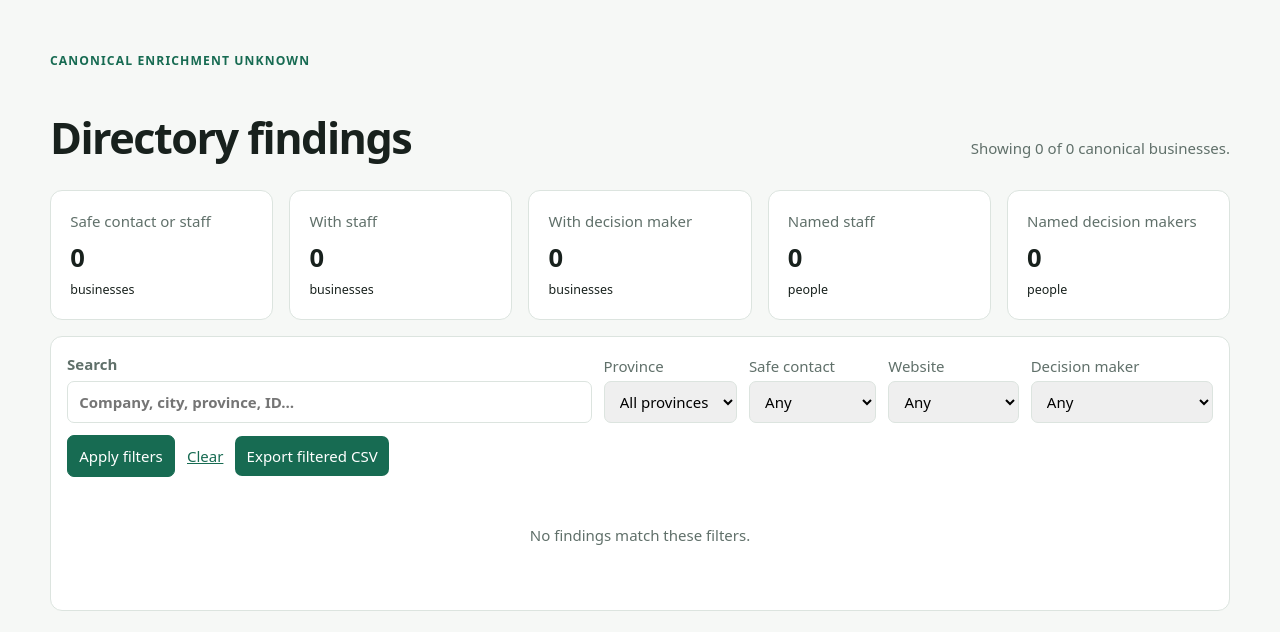
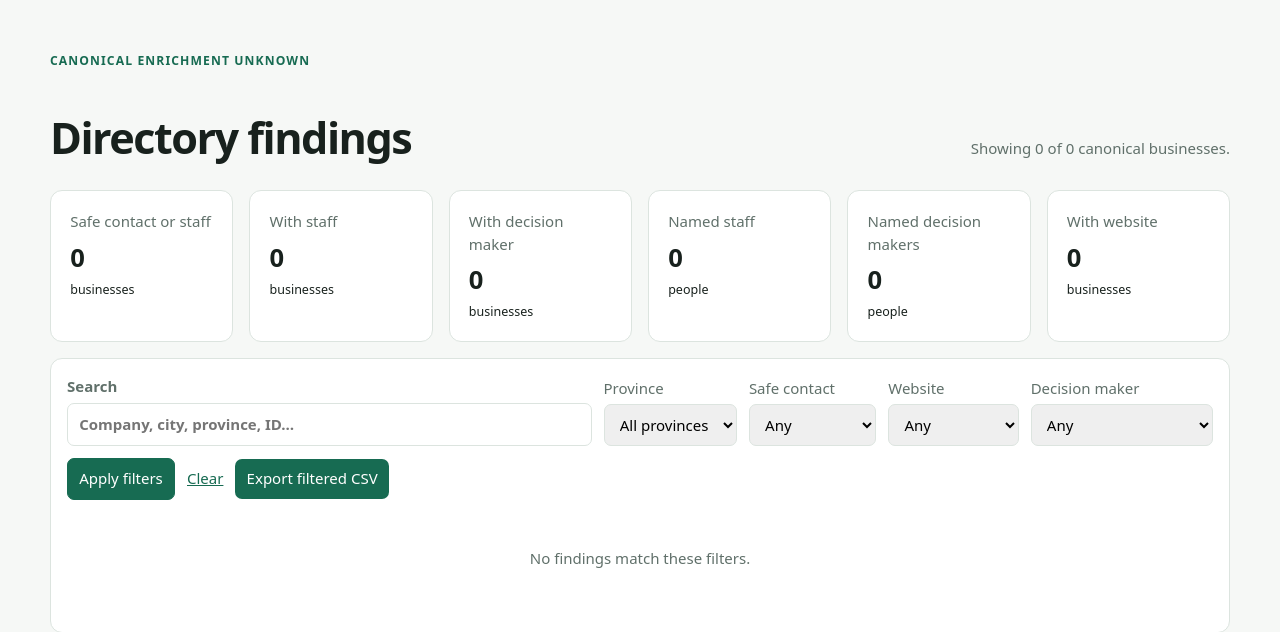
Before and after one commit to DecarloFreelance/funeral-home-sales-intelligence, a Flask app: page /findings in a window 1280 px wide. Shown: the part 94-726 px from the top of the page. Run offline with Flask 3, Linux system fonts and the light colour scheme; the visitor is signed in with stand-in values (Sample User, id 1).

Commit message:
Expose reviewed websites in findings

```diff
--- a/operator_ui/app.py
+++ b/operator_ui/app.py
@@ -78,6 +78,19 @@ def create_app(config=None):
             app.config["DATA_ROOT"], app.config.get("CRM_DB"), app.config.get("FINDINGS_PATH")
         )
 
+    def display_website(row):
+        value = str(row.get("website") or "").strip()
+        try:
+            parts = urlsplit(value)
+        except ValueError:
+            return ""
+        if parts.scheme.lower() not in {"http", "https"} or not parts.hostname or parts.username or parts.password:
+            return ""
+        return value
+
+    def display_findings(records):
+        return [{**row, "display_website": display_website(row)} for row in records]
+
     def filtered_findings(records):
         query = request.args.get("q", "").strip().casefold()[:200]
         province = request.args.get("province", "").strip().upper()
@@ -92,12 +105,12 @@ def create_app(config=None):
         filtered = []
         for row in records:
             has_safe_contact = bool(row.get("emails") or row.get("phones") or row.get("staff"))
-            searchable = " ".join(str(row.get(key) or "") for key in ("directory_record_id", "company", "city", "province")).casefold()
+            searchable = " ".join(str(row.get(key) or "") for key in ("directory_record_id", "company", "city", "province", "display_website")).casefold()
             matches = (
                 (not query or query in searchable)
                 and (not province or str(row.get("province") or "").upper() == province)
                 and (not contact or has_safe_contact == (contact == "yes"))
-                and (not website or bool(row.get("website")) == (website == "yes"))
+                and (not website or bool(row.get("display_website")) == (website == "yes"))
                 and (not decision_maker or bool(row.get("decision_makers")) == (decision_maker == "yes"))
             )
             if matches:
@@ -116,6 +129,7 @@ def create_app(config=None):
             "businesses_with_decision_maker": sum(bool(row.get("decision_makers")) for row in records),
             "named_staff": sum(len(row.get("staff") or []) for row in records),
             "named_decision_makers": sum(len(row.get("decision_makers") or []) for row in records),
+            "businesses_with_website": sum(bool(row.get("display_website")) for row in records),
         }
 
     def csv_cell(value):
@@ -188,6 +202,7 @@ def create_app(config=None):
     @app.get("/findings")
     def findings():
         records, summary = repository().findings()
+        records = display_findings(records)
         filtered, provinces, filters = filtered_findings(records)
         export_url = url_for("export_findings", **{key: value for key, value in filters.items() if value})
         return render_template("findings.html", records=filtered, total_records=len(records), summary=summary,
@@ -197,6 +212,7 @@ def create_app(config=None):
     @app.get("/findings/export.csv")
     def export_findings():
         records, _summary = repository().findings()
+        records = display_findings(records)
         filtered, _provinces, _filters = filtered_findings(records)
         stream = io.StringIO(newline="")
         writer = csv.writer(stream)
@@ -204,7 +220,7 @@ def create_app(config=None):
                          "Phones", "Staff", "Decision Makers"])
         for row in filtered:
             writer.writerow([csv_cell(row.get("directory_record_id")), csv_cell(row.get("company")),
-                             csv_cell(row.get("city")), csv_cell(row.get("province")), csv_cell(row.get("website")),
+                             csv_cell(row.get("city")), csv_cell(row.get("province")), csv_cell(row.get("display_website")),
                              csv_cell("; ".join(str(item.get("value") or "") for item in row.get("emails") or [])),
                              csv_cell("; ".join(str(item.get("value") or "") for item in row.get("phones") or [])),
                              csv_cell("; ".join(str(item.get("name") or "") for item in row.get("staff") or [])),
@@ -217,7 +233,7 @@ def create_app(config=None):
         record = repository().finding(record_id)
         if record is None:
             abort(404)
-        return render_template("finding_detail.html", record=record)
+        return render_template("finding_detail.html", record={**record, "display_website": display_website(record)})
 
     @app.get("/queues")
     def queues():
--- a/operator_ui/templates/finding_detail.html
+++ b/operator_ui/templates/finding_detail.html
@@ -7,7 +7,7 @@
 </section>
 <div class="detail-grid">
   <section><h2>Reviewed website</h2>
-    {% if record.website %}<p><a href="{{ record.website }}" rel="noopener noreferrer">{{ record.website }}</a></p><p class="status">{{ record.website_verification or 'reviewed mapping' }}</p>
+    {% if record.display_website %}<p><a href="{{ record.display_website }}" rel="noopener noreferrer" target="_blank">{{ record.display_website }}</a></p><p class="status">{{ record.website_verification or 'reviewed mapping' }}</p>
     {% else %}<p class="empty">No reviewed website mapping.</p>{% endif %}
   </section>
   <section><h2>Safe emails</h2>{% for item in record.emails %}<div class="evidence-item"><strong>{{ item.value }}</strong>{% if item.source_url %}<a href="{{ item.source_url }}" rel="noopener noreferrer">Source</a>{% endif %}<small>{{ item.evidence_class or 'branch-safe evidence' }}</small></div>{% else %}<p class="empty">No branch-safe email found.</p>{% endfor %}</section>
--- a/operator_ui/templates/findings.html
+++ b/operator_ui/templates/findings.html
@@ -11,6 +11,7 @@
   <article class="card"><span>With decision maker</span><strong>{{ metrics.businesses_with_decision_maker }}</strong><small>businesses</small></article>
   <article class="card"><span>Named staff</span><strong>{{ metrics.named_staff }}</strong><small>people</small></article>
   <article class="card"><span>Named decision makers</span><strong>{{ metrics.named_decision_makers }}</strong><small>people</small></article>
+  <article class="card"><span>With website</span><strong>{{ metrics.businesses_with_website }}</strong><small>businesses</small></article>
 </section>
 <section class="panel">
   <form class="finding-filters" method="get" action="{{ url_for('findings') }}">
@@ -25,13 +26,14 @@
   </form>
   {% if records %}
   <div class="table-wrap"><table id="findings-table">
-    <thead><tr><th>Business</th><th>Location</th><th>Safe contacts</th><th>Staff</th><th>Decision makers</th></tr></thead>
+    <thead><tr><th>Business</th><th>Location</th><th>Website</th><th>Safe contacts</th><th>Staff</th><th>Decision makers</th></tr></thead>
     <tbody>
       {% for record in records %}
       <tr data-search="{{ (record.directory_record_id ~ ' ' ~ record.company ~ ' ' ~ record.city ~ ' ' ~ record.province)|lower }}">
         <td><a href="{{ url_for('finding_detail', record_id=record.directory_record_id) }}"><strong>{{ record.company }}</strong></a><small>{{ record.directory_record_id }}</small></td>
         <td>{{ record.city }}, {{ record.province }}</td>
-        <td>{{ record.emails|length }} email · {{ record.phones|length }} phone{% if record.website %}<small>Reviewed website available</small>{% endif %}</td>
+        <td>{% if record.display_website %}<a href="{{ record.display_website }}" rel="noopener noreferrer" target="_blank">{{ record.display_website }}</a>{% else %}—{% endif %}</td>
+        <td>{{ record.emails|length }} email · {{ record.phones|length }} phone</td>
         <td>{{ record.staff|length }}{% if record.staff %}<details><summary>View</summary>{% for person in record.staff %}<div>{{ person.name }}{% if person.title %} — {{ person.title }}{% endif %}</div>{% endfor %}</details>{% endif %}</td>
         <td>{% for person in record.decision_makers %}<div>{{ person.name }}{% if person.title %}<small>{{ person.title }}</small>{% endif %}</div>{% else %}—{% endfor %}</td>
       </tr>
```
Also changed, not shown: tests/test_operator_auth.py (+21 -0 lines), todo.md (+17 -0 lines).
